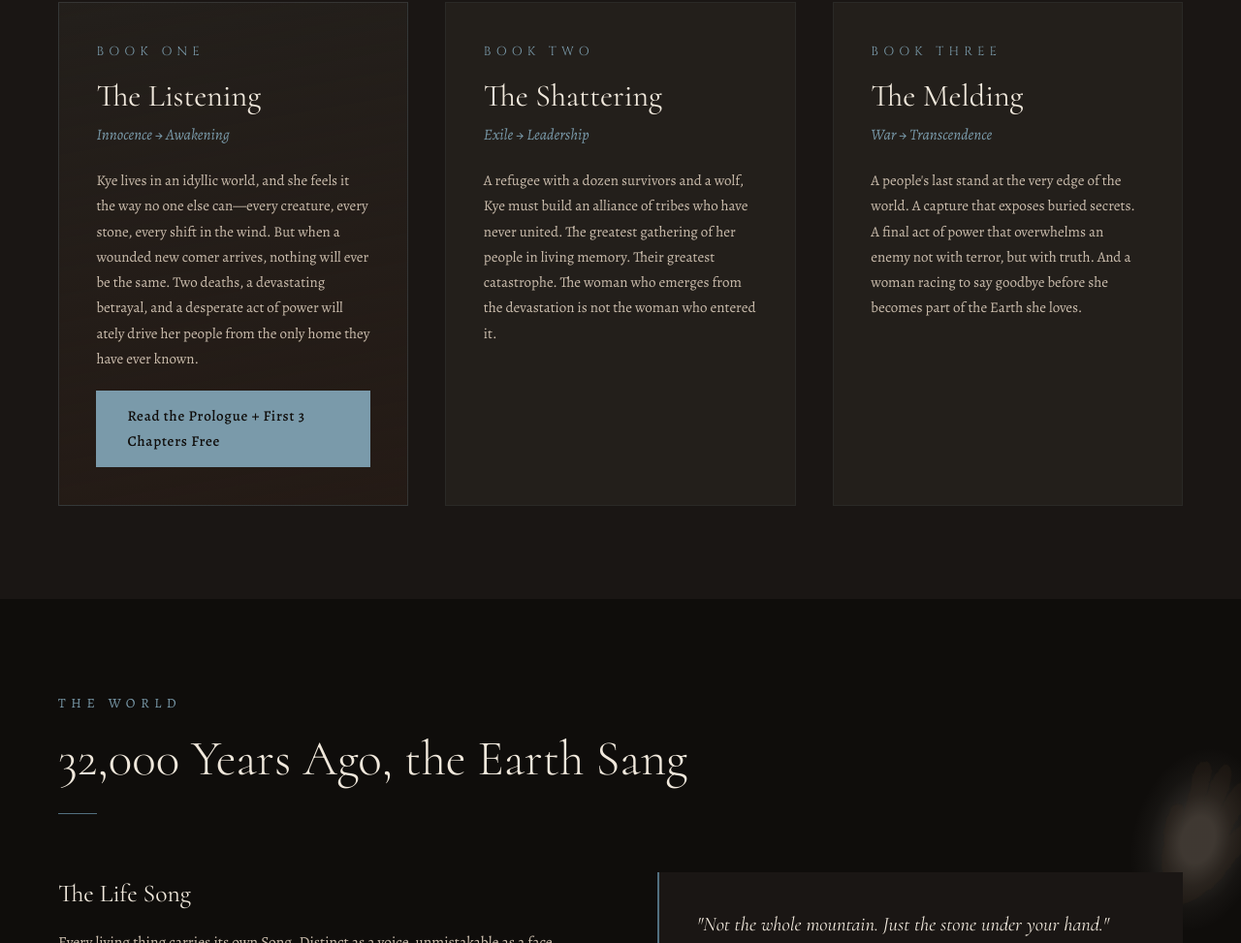
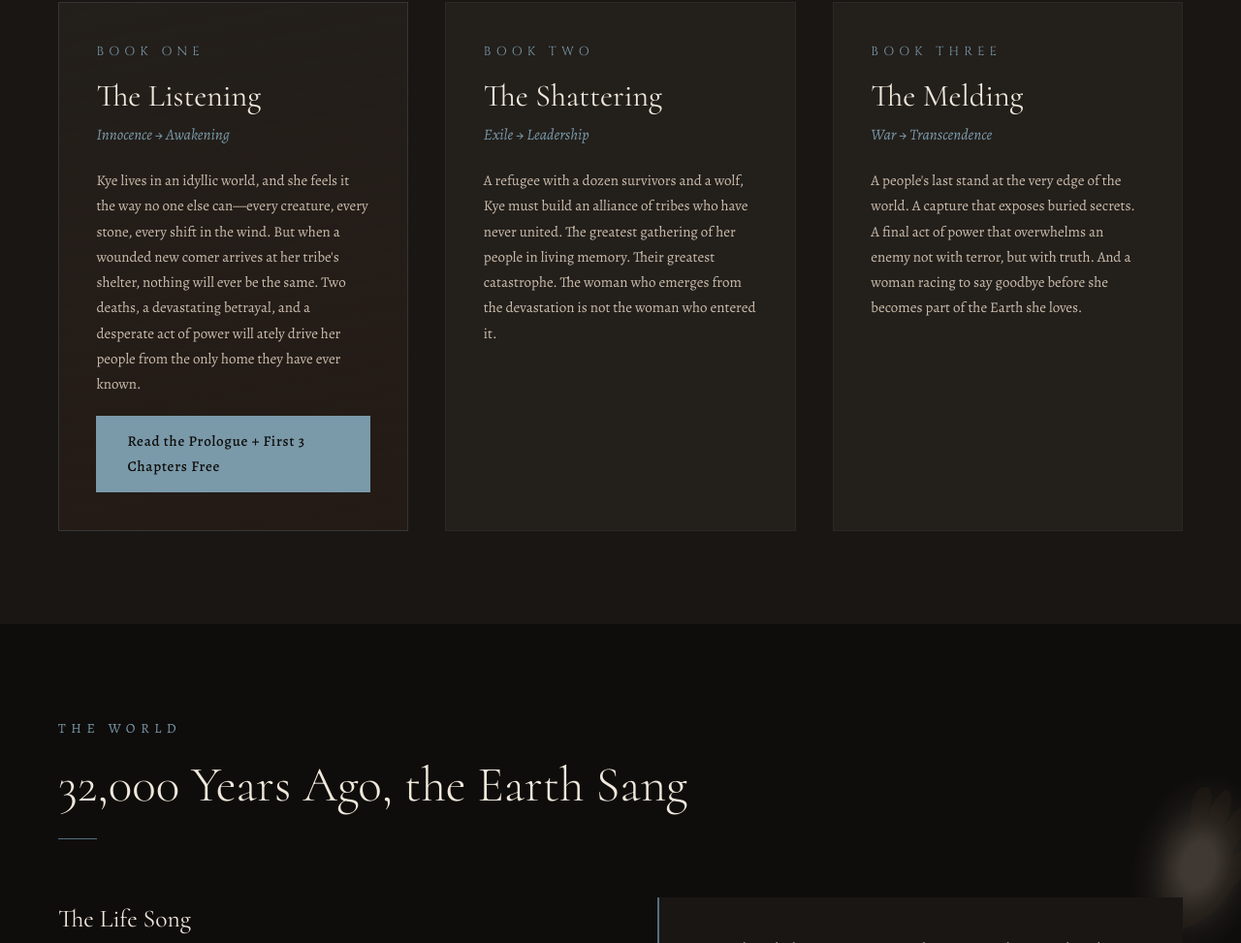
Before and after one commit to doubleendertime-hash/last-echo-site, a plain HTML site: page index.html in a window 1280 px wide. Shown: the part 1240-2213 px from the top of the page at 97% size. Drawn offline with nearby package versions, Linux system fonts and the light colour scheme.

Commit message:
Update index.html

```diff
--- a/index.html
+++ b/index.html
@@ -325,7 +325,7 @@ body::before{content:'';position:fixed;inset:0;background-image:url("data:[embed
         <p class="book-number">Book One</p>
         <h3 class="book-title">The Listening</h3>
         <p class="book-arc">Innocence → Awakening</p>
-        <p class="book-description">Kye lives in an idyllic world, and she feels it the way no one else can—every creature, every stone, every shift in the wind. But when a wounded new comer arrives, nothing will ever be the same. Two deaths, a devastating betrayal, and a desperate act of power will ately drive her people from the only home they have ever known.</p>
+        <p class="book-description">Kye lives in an idyllic world, and she feels it the way no one else can—every creature, every stone, every shift in the wind. But when a wounded new comer arrives at her tribe's shelter, nothing will ever be the same. Two deaths, a devastating betrayal, and a desperate act of power will ately drive her people from the only home they have ever known.</p>
         <a href="#chapters" class="btn btn-primary" style="margin-top:20px;display:inline-flex">Read the Prologue + First 3 Chapters Free</a>
       </div>
       <div class="book-card reveal reveal-delay-2">
```
